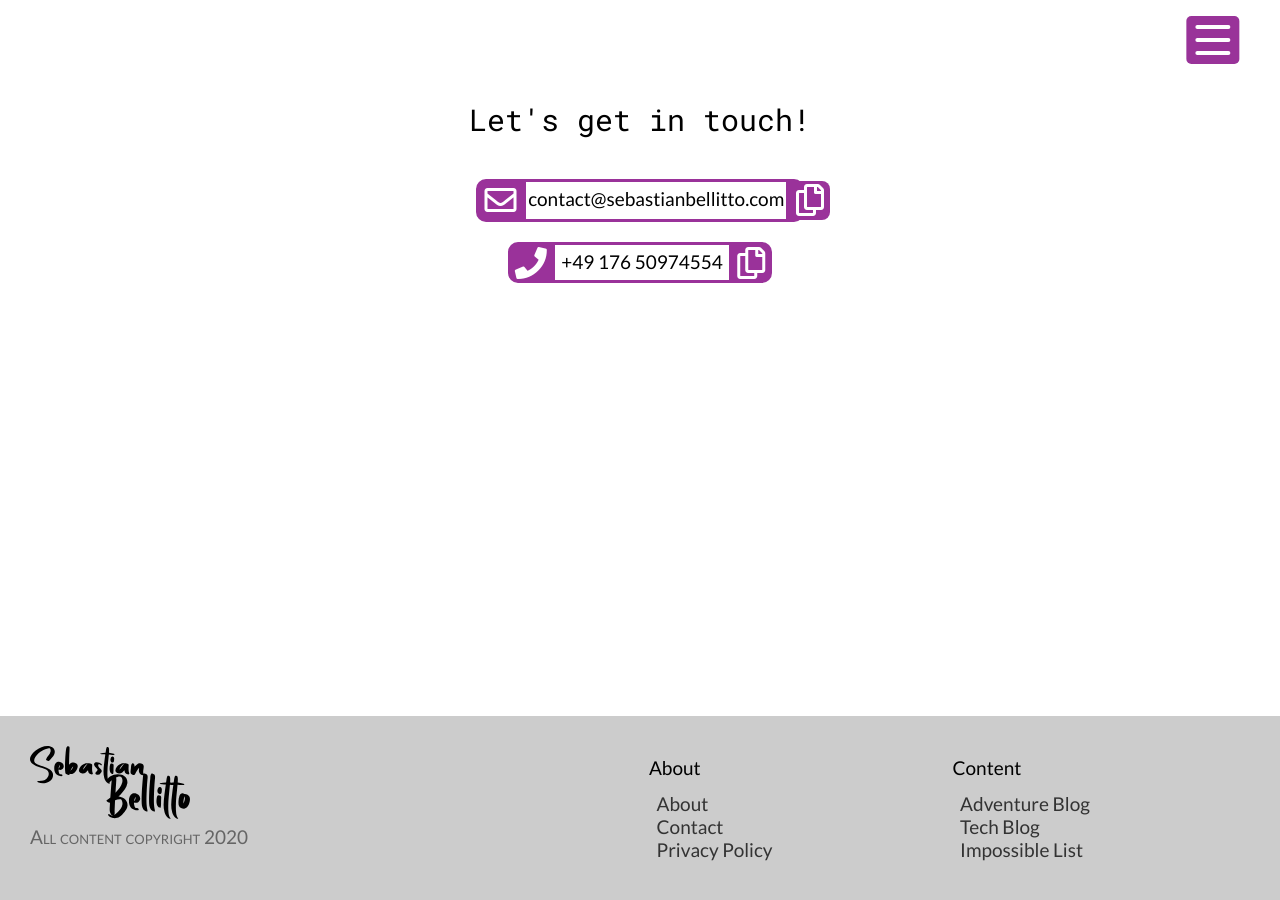
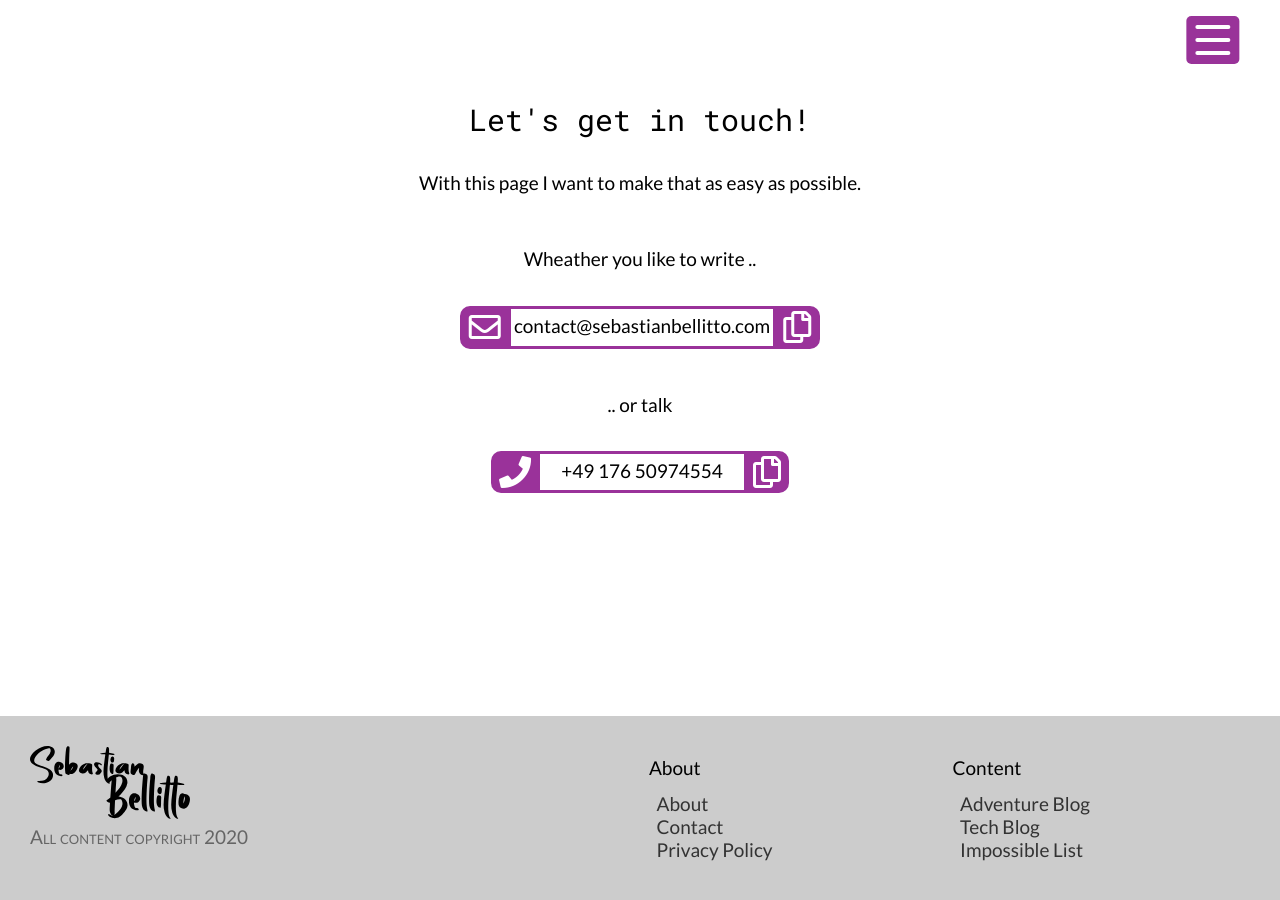
Before and after one commit to SebastianSlash/SebastianSlash.github.io, a Jekyll site: the page built from contact.html, in a window 1280 px wide. Built offline with Jekyll 4.4.1, drawn with Linux system fonts in a browser that asks for light colours.

Commit message:
added text to contact and moved landing arrow

```diff
--- a/_sass/contact.sass
+++ b/_sass/contact.sass
@@ -8,7 +8,8 @@
 
   h1
     text-align: center
-
+  p
+    text-align: center
 
 
 
--- a/_sass/landing.sass
+++ b/_sass/landing.sass
@@ -70,6 +70,8 @@
   // box-shadow: 7px 7px 8px 1px white
 .goDown:hover
   opacity: 100%
+.bottomSpace
+  height: 50px
 
 .mobileLanding
   display: inline-block
--- a/contact.html
+++ b/contact.html
@@ -7,7 +7,10 @@ class: contact
   <div class="sidebar left"></div>
   <div class="contact content">
     <h1>Let's get in touch!</h1>
-
+    <p>
+      With this page I want to make that as easy as possible.
+    </p>
+    <p><br>Wheather you like to write ..</p>
     <div class="contactwith email">
       <div class="sidebar right"></div>
       <div class="contact-wrapper">
@@ -20,6 +23,7 @@ class: contact
       <div class="sidebar left"></div>
     </div>
     <p class="copy_msg email">copied to clipboard</p>
+    <p><br>.. or talk</p>
     <div class="contactwith phone">
       <div class="sidebar right"></div>
       <div class="contact-wrapper">
--- a/index.html
+++ b/index.html
@@ -12,6 +12,7 @@ class: home
       </div>
       <a href="#aboutme">
         <div class="goDown"></div>
+        <div class="bottomSpace"></div>
       </a>
 
     </div>
```
